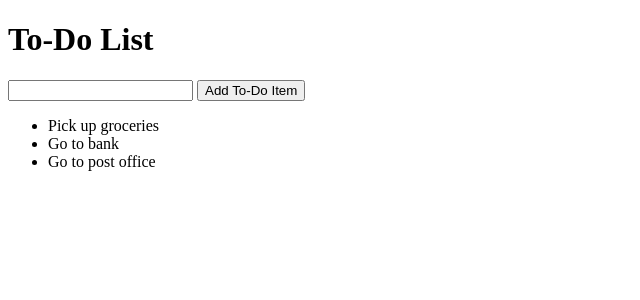
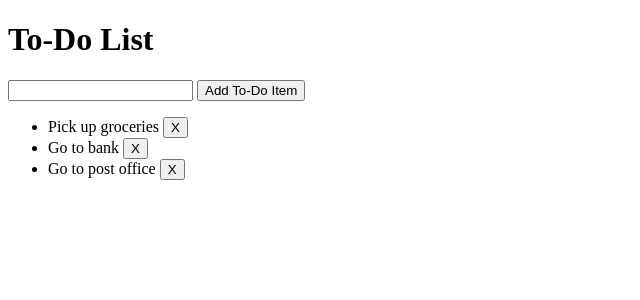
Before and after one commit to aaronehall/react-unit-testing, a React (Create React App) app: page / in a window 1280 px wide. Shown: the top 300 px of the page, without its empty margins (0-640 px from the left). Built offline with nearby package versions, Linux system fonts and the light colour scheme.

Commit message:
Add delete functionality.

```diff
--- a/src/ToDoList/ToDoList.tsx
+++ b/src/ToDoList/ToDoList.tsx
@@ -11,17 +11,25 @@ export function ToDoList() {
       setNewToDoItem(newNameValue);
     }
 
-    const onClick = () => {
+    const handleAddItem = () => {
       setToDoList([...toDoList, newToDoItem]);
+    }
+
+    const handleDeleteItem = (itemName: string) => {
+      const newToDoList = toDoList.filter(i => i !== itemName);
+      setToDoList(newToDoList);
     }
 
     return (
       <div>
         <h1>To-Do List</h1>
         <input aria-label="todo-input" onChange={value => onNameChange(value)} /> {" "}
-        <button onClick={() => onClick()}>Add To-Do Item</button>
+        <button onClick={() => handleAddItem()}>Add To-Do Item</button>
         <ul>
-          {toDoList.map((name, index) => <li key={index}>{name}</li>)}
+          {toDoList.map((name, index) =>
+            <li key={`li-${index}`}>{`${name} `}
+              <button aria-label={`delete-${name}-${index}`} key={`button-${index}`} onClick={() => handleDeleteItem(name)}>X</button>
+            </li>)}
         </ul>
       </div>
     );
```
